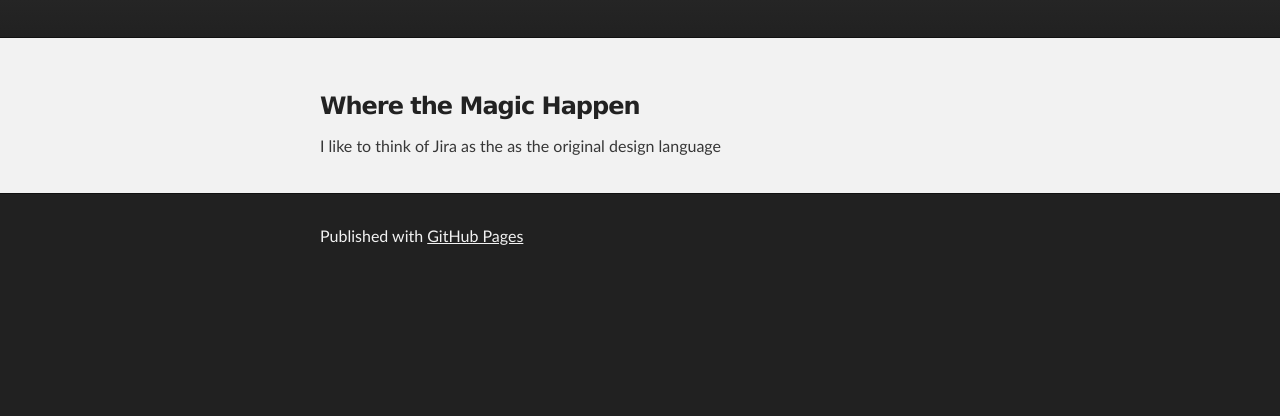
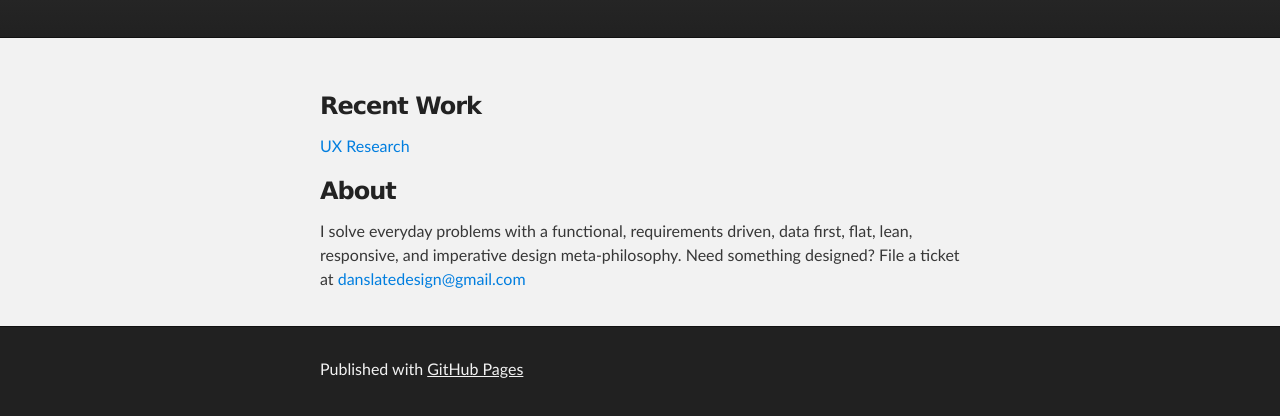
Before and after one commit to danslatedesign/danslatedesign.github.io, a plain HTML site: page index.html in a window 1280 px wide. Shown: the part 172-588 px from the top of the page. Drawn offline with Linux system fonts and the light colour scheme.

Commit message:
Replace master branch with page content via GitHub

```diff
--- a/index.html
+++ b/index.html
@@ -28,9 +28,14 @@
     <div id="main_content_wrap" class="outer">
       <section id="main_content" class="inner">
         <h3>
-<a id="where-the-magic-happen" class="anchor" href="#where-the-magic-happen" aria-hidden="true"><span aria-hidden="true" class="octicon octicon-link"></span></a>Where the Magic Happen</h3>
+<a id="recent-work" class="anchor" href="#recent-work" aria-hidden="true"><span aria-hidden="true" class="octicon octicon-link"></span></a>Recent Work</h3>
 
-<p>I like to think of Jira as the as the original design language</p>
+<p><a href="https://validately.com/leancustomerresearch/profiles-in-ux-research-dan-slate-of-stride-health">UX Research</a></p>
+
+<h3>
+<a id="about" class="anchor" href="#about" aria-hidden="true"><span aria-hidden="true" class="octicon octicon-link"></span></a>About</h3>
+
+<p>I solve everyday problems with a functional, requirements driven, data first, flat, lean, responsive, and imperative design meta-philosophy. Need something designed? File a ticket at <a href="mailto:danslatedesign@gmail.com">danslatedesign@gmail.com</a>  </p>
       </section>
     </div>
 
--- a/params.json
+++ b/params.json
@@ -1,6 +1,6 @@
 {
   "name": "Dan Slate Design",
   "tagline": "I like to think of Jira as the as the original design language",
-  "body": "### Where the Magic Happen\r\nI like to think of Jira as the as the original design language",
+  "body": "### Recent Work\r\n[UX Research](https://validately.com/leancustomerresearch/profiles-in-ux-research-dan-slate-of-stride-health)\r\n\r\n### About\r\nI solve everyday problems with a functional, requirements driven, data first, flat, lean, responsive, and imperative design meta-philosophy. Need something designed? File a ticket at danslatedesign@gmail.com  ",
   "note": "Don't delete this file! It's used internally to help with page regeneration."
 }
```
